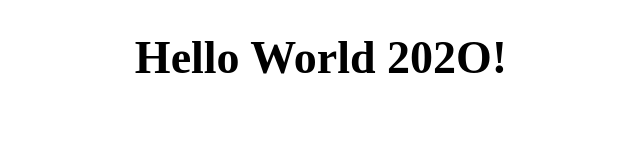
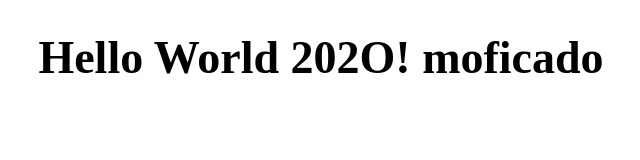
Before and after one commit to jcangrisano/example-gitt, a plain HTML site: page index.html in a window 1280 px wide. Shown: the whole page, without its empty margins (319-959 px from the left). Drawn offline with Linux system fonts and the light colour scheme.

Commit message:
modificacion html

```diff
--- a/index.html
+++ b/index.html
@@ -6,7 +6,7 @@
 <link rel="stylesheet" href="css/main.css" />
 </head>
 <body>
-<h1> Hello World  202O!</h1>
+<h1> Hello World  202O! moficado</h1>
 <div></div>
 </body>
 </html>
```
